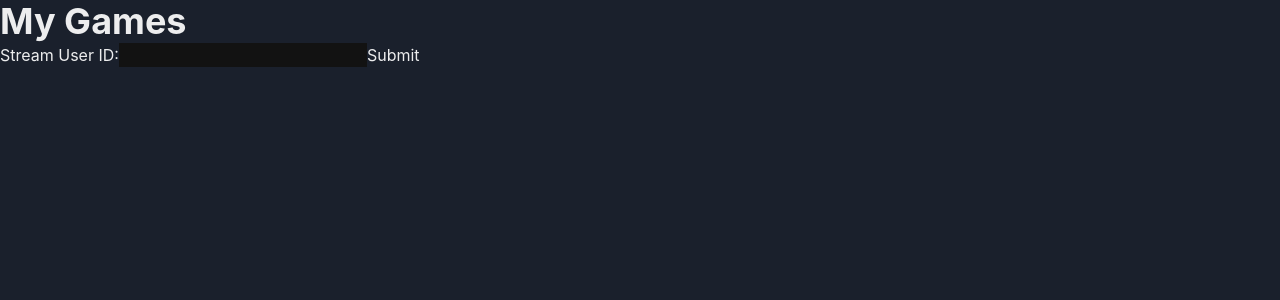
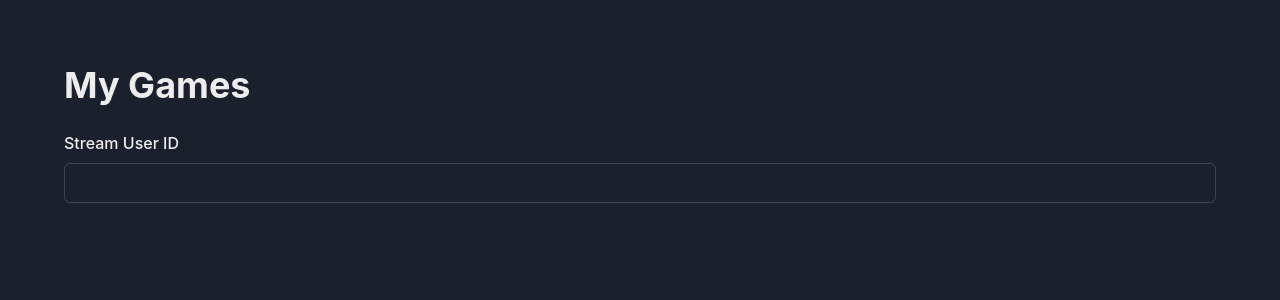
Before and after one commit to stef7/dev-test-steamy, a Next.js app: page / in a window 1280 px wide. Shown: the top 300 px of the page. Built offline with nearby package versions, Linux system fonts and the light colour scheme.

Commit message:
feat: styling with Chakra components

```diff
--- a/src/components/GamesList.tsx
+++ b/src/components/GamesList.tsx
@@ -1,68 +1,100 @@
-import { ChangeEvent, FormEvent, useState, useCallback, useId } from "react";
+import { ChangeEvent, FormEvent, Fragment, useState, useCallback, useRef } from "react";
 import { useDebounce, useLocalStorage } from "react-use";
 import useSWR from "swr";
 
 import { GetGamesResponse } from "@/pages/api/games/[steamId]";
 import { defaultFetcher } from "@/util/apis";
+import {
+  FormControl,
+  FormLabel,
+  Grid,
+  GridItem,
+  Input,
+  Progress,
+  Spinner,
+  Stack,
+  Stat,
+  StatGroup,
+  StatLabel,
+  StatNumber,
+  Text,
+} from "@chakra-ui/react";
 
+/**
+ * Steam user ID length is 17 per: https://help.steampowered.com/en/faqs/view/2816-BE67-5B69-0FEC#:~:text=refers%20to%20a%20unique%20identifier,is%20a%2017%20digit%20number
+ */
 export const GamesList: React.FC = () => {
-  const htmlId = useId();
+  const formRef = useRef<HTMLFormElement>(null);
 
-  const [value, setValue] = useLocalStorage("steam-user-id-value", "");
+  const [value = "", setValue] = useLocalStorage("steam-user-id-value", "");
   const onChange = useCallback(
     (event: ChangeEvent<HTMLInputElement>) => setValue(event.currentTarget.value),
     [setValue],
   );
 
-  const [userId, setUserId] = useState(value);
+  const [userId, setUserId] = useState("");
   const onSubmit = useCallback(
     (event?: FormEvent) => {
-      setUserId(value);
-      event?.preventDefault();
+      event?.preventDefault(); // if no event, is called by debounced value update
+      setUserId(formRef.current?.checkValidity() ? value : "");
     },
     [value],
   );
   useDebounce(onSubmit, 300, [onSubmit]);
 
-  const { data, isLoading, error } = useSWR<GetGamesResponse>(
-    userId.length > 12 && `/api/games/${userId}`,
-    defaultFetcher,
-  );
+  const { data, isLoading, error } = useSWR<GetGamesResponse>(userId && `/api/games/${userId}`, defaultFetcher);
 
   return (
-    <section>
-      <form onSubmit={onSubmit}>
-        <label htmlFor={htmlId}>Stream User ID:</label>
-        <input id={htmlId} value={value} onChange={onChange} type="tel" required />
-        <button type="submit">Submit</button>
+    <Stack spacing={6}>
+      <form onSubmit={onSubmit} ref={formRef}>
+        <FormControl>
+          <FormLabel>Stream User ID</FormLabel>
+          <Input value={value} onChange={onChange} type="number" pattern="[0-9]{17}" required />
+        </FormControl>
       </form>
 
       {isLoading ? (
-        <p>Loading...</p>
+        <Spinner size="lg" />
       ) : error ? (
-        <p>Error loading data.</p>
+        <Text>Error loading data</Text>
       ) : (
         data && (
-          <dl>
-            <dt>Total # games</dt>
-            <dd>{data.totalCount}</dd>
-            <dt>Total hours played</dt>
-            <dd>{data.totalHours}</dd>
-            <dt>Most played games</dt>
-            <dd>
-              <ol>
-                {data.gamesMostPlayed.map(({ id, name, hours }) => (
-                  <li key={id} data-hours={hours}>
-                    <span>{name} </span>
-                    <span className="sr-only">: </span>
-                    <span>{hours}</span>
-                  </li>
+          <>
+            <StatGroup>
+              <Stat>
+                <StatLabel>Games played</StatLabel>
+                <StatNumber>{data.totalCount}</StatNumber>
+              </Stat>
+              <Stat>
+                <StatLabel>Hours played</StatLabel>
+                <StatNumber>{data.totalHours.toFixed(1)}</StatNumber>
+              </Stat>
+            </StatGroup>
+
+            <Stat>
+              <StatLabel marginBottom={2}>Most played games</StatLabel>
+              <Grid gap={5} autoColumns="fit-content(2rem) auto auto">
+                {data.gamesMostPlayed.map(({ id, name, hours }, index) => (
+                  <Fragment key={id}>
+                    <GridItem colStart={1} rowSpan={2} justifySelf="end">
+                      <Text fontSize="2xl" lineHeight={1.2}>
+                        {index + 1}
+                      </Text>
+                    </GridItem>
+                    <GridItem colStart={2}>{name} </GridItem>
+                    <GridItem justifySelf="end" colStart={3}>
+                      {hours.toFixed(1)}
+                    </GridItem>
+                    <GridItem colStart={2} colSpan={2} marginTop={-3}>
+                      <Progress value={(hours / Math.max(data.gamesMostPlayed[0].hours, 1)) * 100} />
+                    </GridItem>
+                  </Fragment>
                 ))}
-              </ol>
-            </dd>
-          </dl>
+              </Grid>
+            </Stat>
+          </>
         )
       )}
-    </section>
+    </Stack>
   );
 };
--- a/src/pages/index.tsx
+++ b/src/pages/index.tsx
@@ -1,13 +1,13 @@
-import { Heading } from "@chakra-ui/react";
+import { Heading, Stack } from "@chakra-ui/react";
 
 import { GamesList } from "@/components/GamesList";
 
 const HomePage = () => {
   return (
-    <>
+    <Stack spacing={6} padding="5vw">
       <Heading>My Games</Heading>
       <GamesList />
-    </>
+    </Stack>
   );
 };
 
```
